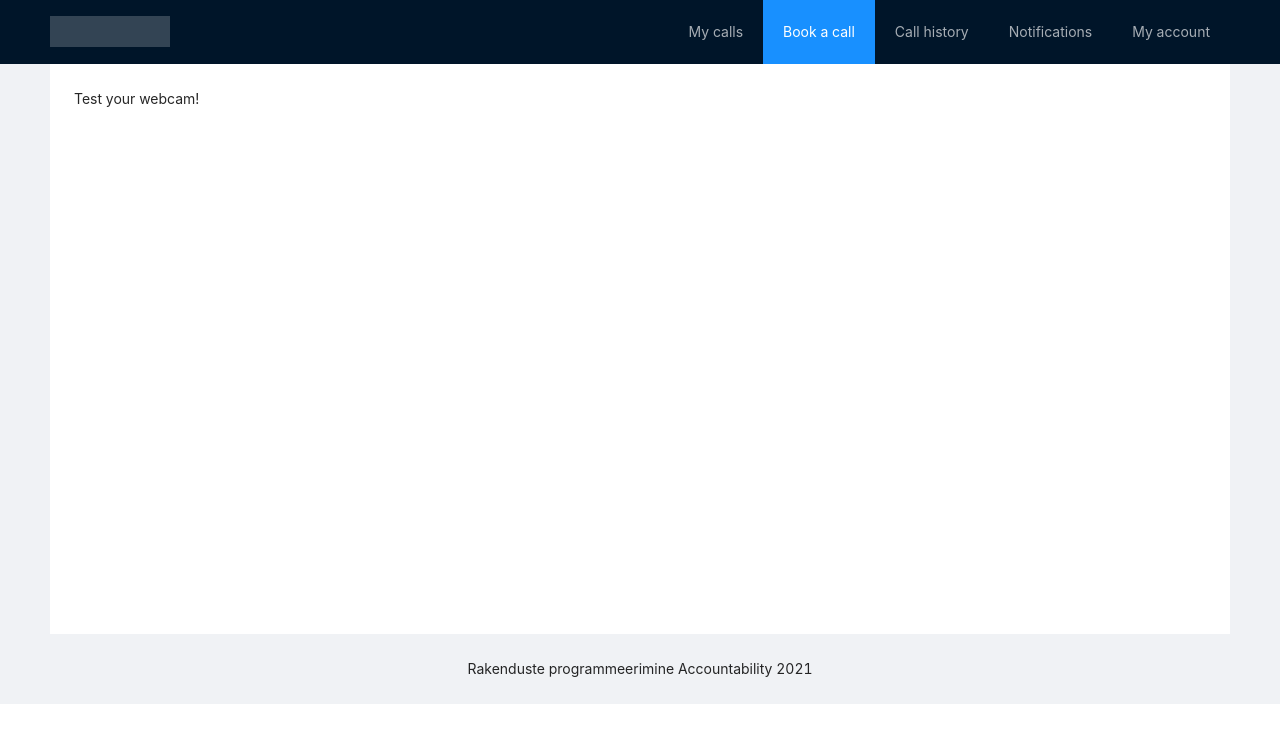
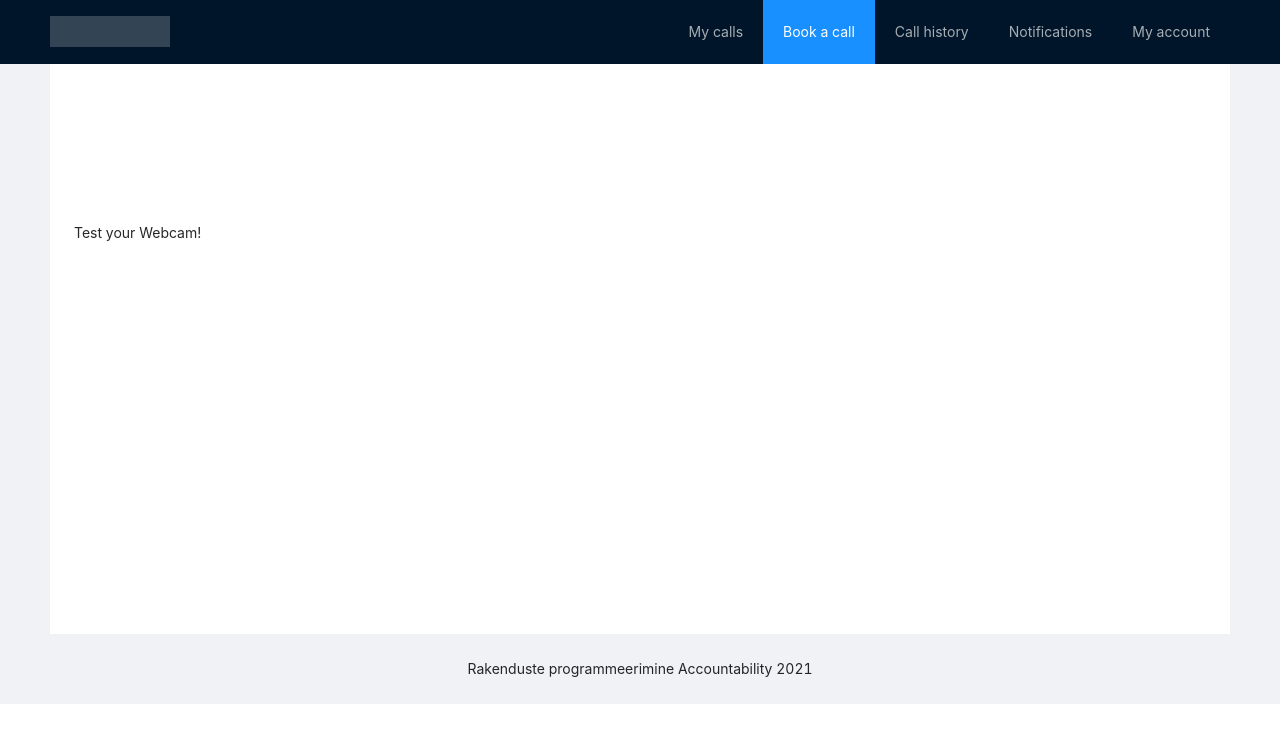
Before and after one commit to rakenduste-programmeerimine-2021/accountability, a React (Create React App) app in the folder frontend/: page / in a window 1280 px wide. Shown: the top 742 px of the page. Built offline with nearby package versions, Linux system fonts and the light colour scheme; no server answers.

Commit message:
webcam functionality

```diff
--- a/frontend/src/App.js
+++ b/frontend/src/App.js
@@ -1,6 +1,8 @@
 import React from 'react';
 import './App.css';
 import { Layout, Menu } from 'antd';
+import Webcam from "react-webcam";
+
 const { Header, Content, Footer } = Layout;
 const centerStyle = {
   position: 'relative',
@@ -25,8 +27,11 @@ const App = () => (
     </Header>
     <Content className="site-layout" style={{ padding: '0 50px', marginTop: 64 }}>
       <div className="site-layout-background" style={{ padding: 24, minHeight: 570 }}>
-        Test your webcam!
+        Test your Webcam!
+        <Webcam />
       </div>
+
+
     </Content>
     <Footer style={{ textAlign: 'center' }}>Rakenduste programmeerimine Accountability 2021</Footer>
   </Layout>
--- a/package.json
+++ b/package.json
@@ -9,6 +9,7 @@
     "express-session": "^1.17.2",
     "mongoose": "^6.0.13",
     "passport": "^0.5.0",
-    "passport-local": "^1.0.0"
+    "passport-local": "^1.0.0",
+    "react-webcam": "^6.0.0"
   }
 }
```
Also changed, not shown: 1 other file (tests, documents, lock files or other folders).
